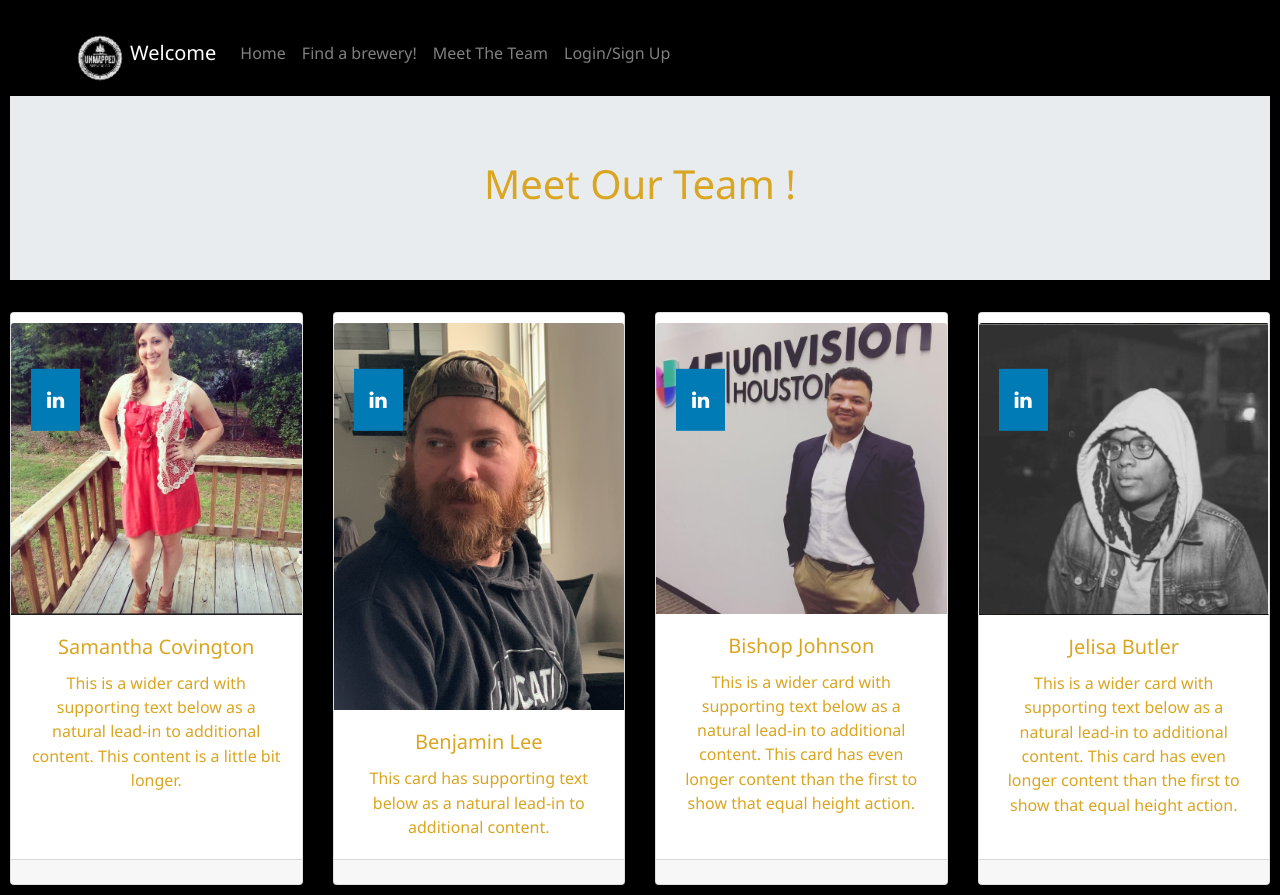
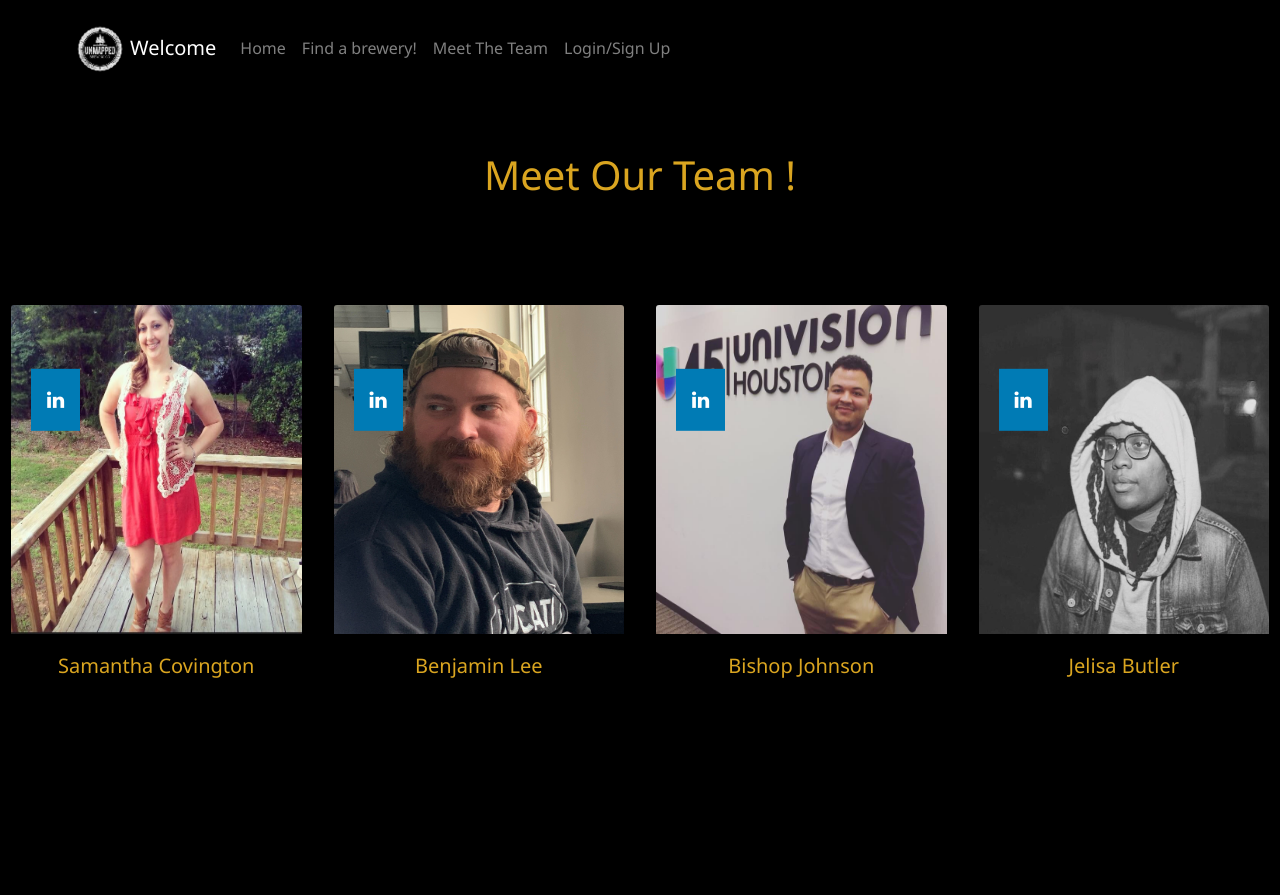
Before and after one commit to butlerjelisa21/WhatTheTap, a React (Create React App) app in the folder client/: page /team in a window 1280 px wide. After the commit the page ends 800 px from the top, so only its background shows below. Built offline with nearby package versions, Linux system fonts and the light colour scheme; the HTML template or start-up script is replaced by a standard one; a web font is replaced by a local one.

Commit message:
updated css

```diff
--- a/client/src/Team.css
+++ b/client/src/Team.css
@@ -5,3 +5,36 @@ body {
     font-family: 'Segoe UI', Tahoma, Geneva, Verdana, sans-serif;
     text-align: center;
   }
+
+  .jumbotron-fluid {
+    padding-right: 0;
+    padding-left: 0;
+    border-radius: 0;
+    background: black
+  }
+
+    img {
+      vertical-align: middle;
+      border-style: none;
+      margin-top: 1px
+    }
+
+
+    .card-img-top {
+        width: 100%;
+        border-top-left-radius: calc(.25rem - 1px);
+        border-top-right-radius: calc(.25rem - 1px);
+        height: 329px;
+    }
+
+
+.card-deck .card {
+
+    display: flex;
+    flex: 1 0 0%;
+    flex-direction: column;
+    margin-right: 15px;
+    margin-bottom: 0;
+    margin-left: 15px;
+    background-color: black
+  }
--- a/client/src/pages/Team.js
+++ b/client/src/pages/Team.js
@@ -2,14 +2,15 @@ import React from 'react';
 import "/Users/Juice/Desktop/Homework/WhatTheTap/client/src/Team.css";
 import {Jumbotron,Container} from "react-bootstrap"
 import { CardDeck, Card} from "react-bootstrap";
+
 export default function Home(){
 
     return(
 
 <div>
 
-    <Jumbotron fluid>
-  <Container>
+    <Jumbotron fluid >
+  <Container jumbotron-fluid >
     <h1>Meet Our Team !</h1>
    </Container>
 </Jumbotron>
@@ -22,10 +23,7 @@ export default function Home(){
     <Card.Img variant="top" src="/img/Sam.jpg" />
     <Card.Body>
       <Card.Title>Samantha Covington</Card.Title>
-      <Card.Text>
-        This is a wider card with supporting text below as a natural lead-in to
-        additional content. This content is a little bit longer.
-      </Card.Text>
+
     </Card.Body>
     <Card.Footer>
     <div class="icon-bar">
@@ -37,10 +35,6 @@ export default function Home(){
     <Card.Img variant="top" src="/img/ben.jpg"/>
     <Card.Body>
       <Card.Title>Benjamin Lee</Card.Title>
-      <Card.Text>
-        This card has supporting text below as a natural lead-in to additional
-        content.{' '}
-      </Card.Text>
     </Card.Body>
     <Card.Footer>
     <div class="icon-bar">
@@ -52,11 +46,7 @@ export default function Home(){
     <Card.Img variant="top" src="/img/bishop.jpg" />
     <Card.Body>
       <Card.Title>Bishop Johnson</Card.Title>
-      <Card.Text>
-        This is a wider card with supporting text below as a natural lead-in to
-        additional content. This card has even longer content than the first to
-        show that equal height action.
-      </Card.Text>
+
     </Card.Body>
     <Card.Footer>
     <div class="icon-bar">
@@ -65,14 +55,10 @@ export default function Home(){
     </Card.Footer>
   </Card>
   <Card>
-    <Card.Img variant="top" src="/img/Jelisa.jpg" />
+    <Card.Img variant="top" src="/img/Jelisa.JPG" />
     <Card.Body>
       <Card.Title>Jelisa Butler</Card.Title>
-      <Card.Text>
-        This is a wider card with supporting text below as a natural lead-in to
-        additional content. This card has even longer content than the first to
-        show that equal height action.
-      </Card.Text>
+
     </Card.Body>
     <Card.Footer>
         <div class="icon-bar">
```
Also changed, not shown: client/public/img/Jelisa.jpg, client/public/img/mountainman.jpg (added).
